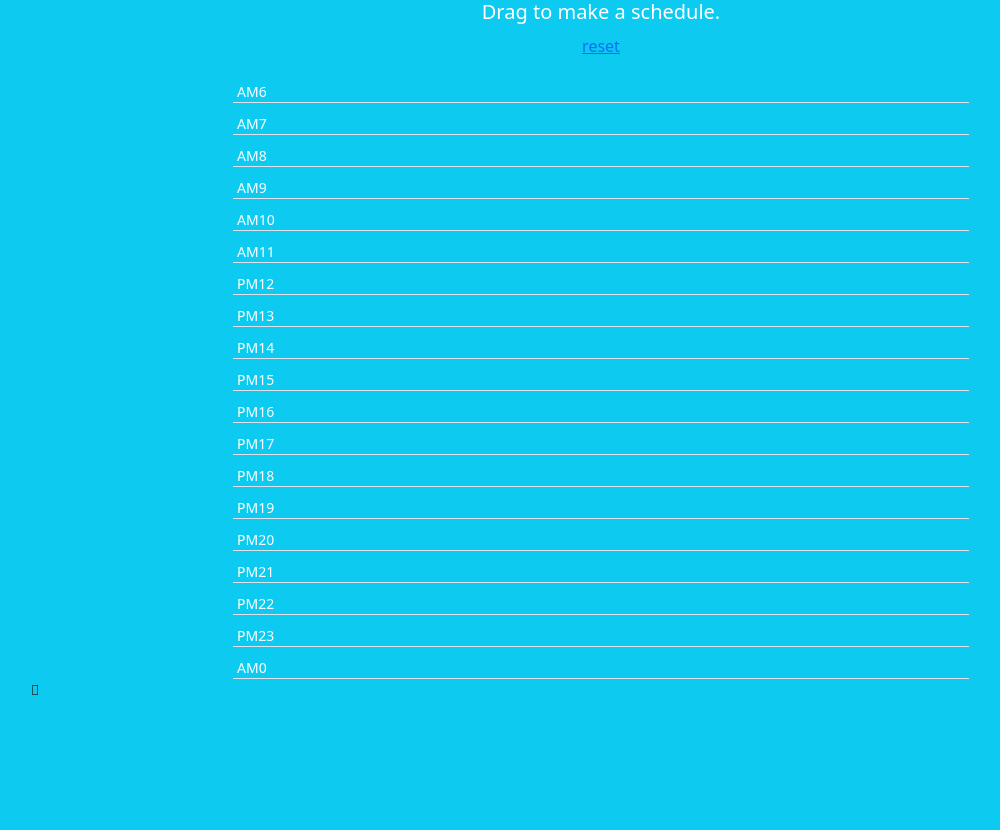
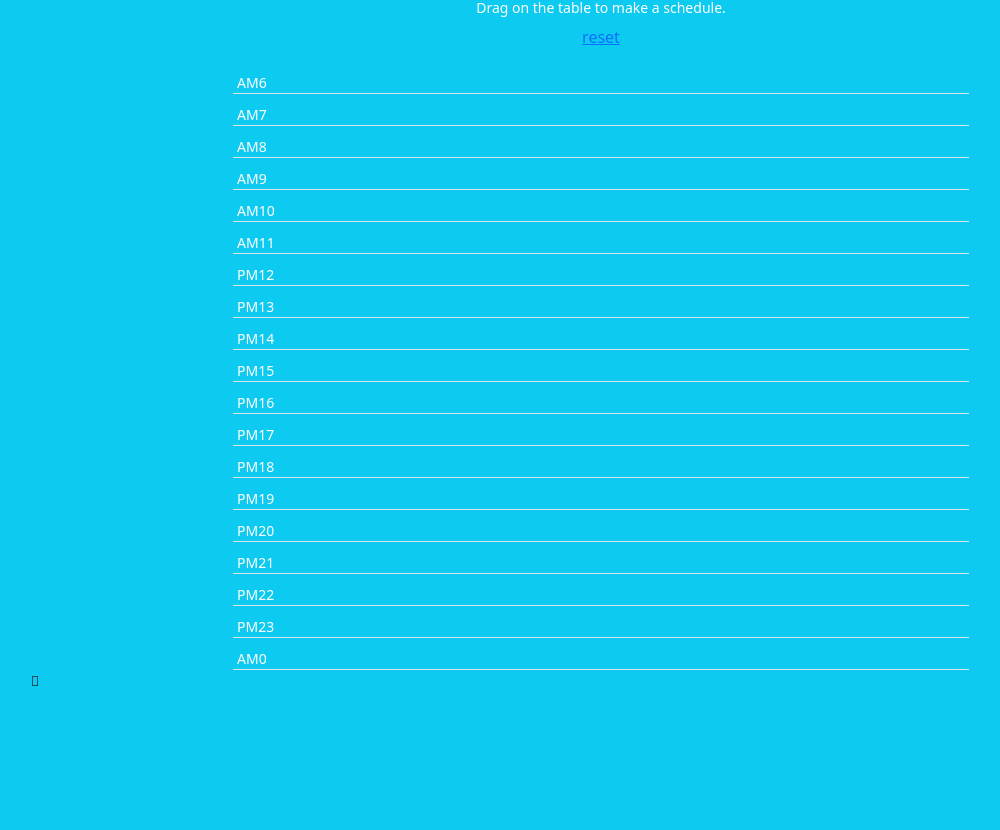
Before and after one commit to ogremon/scheduler-today, a plain HTML site: page index.html in a window 1280 px wide. Shown: the part 107-937 px from the top of the page, without its empty margins (39-1039 px from the left). Drawn offline with nearby package versions, Linux system fonts and the light colour scheme; grey boxes are pictures that could not be loaded.

Commit message:
Amend the text of top.

```diff
--- a/index.html
+++ b/index.html
@@ -22,7 +22,7 @@
   <div class="container my-5 small">
     <div class="mt-5 text-center text-white">
       <h1 class="text-white">&#x1F31E;Today's Schedule&#x26F1;</h1>
-      <div class="fs-5">Drag to make a schedule.</div>
+      Drag on the table to make a schedule.
       <div class="mb-3">
         <button class="btn btn-link" onclick="reset();">reset</button>
       </div>
```
